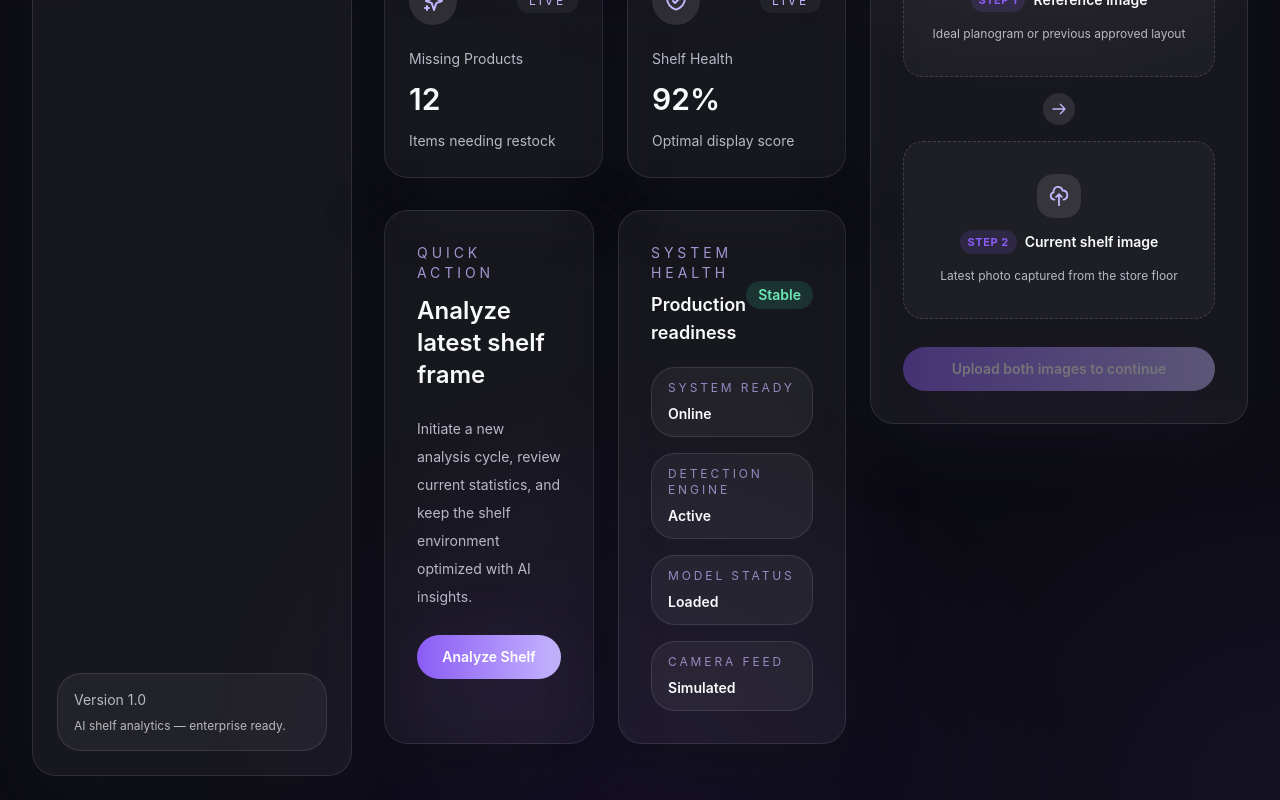
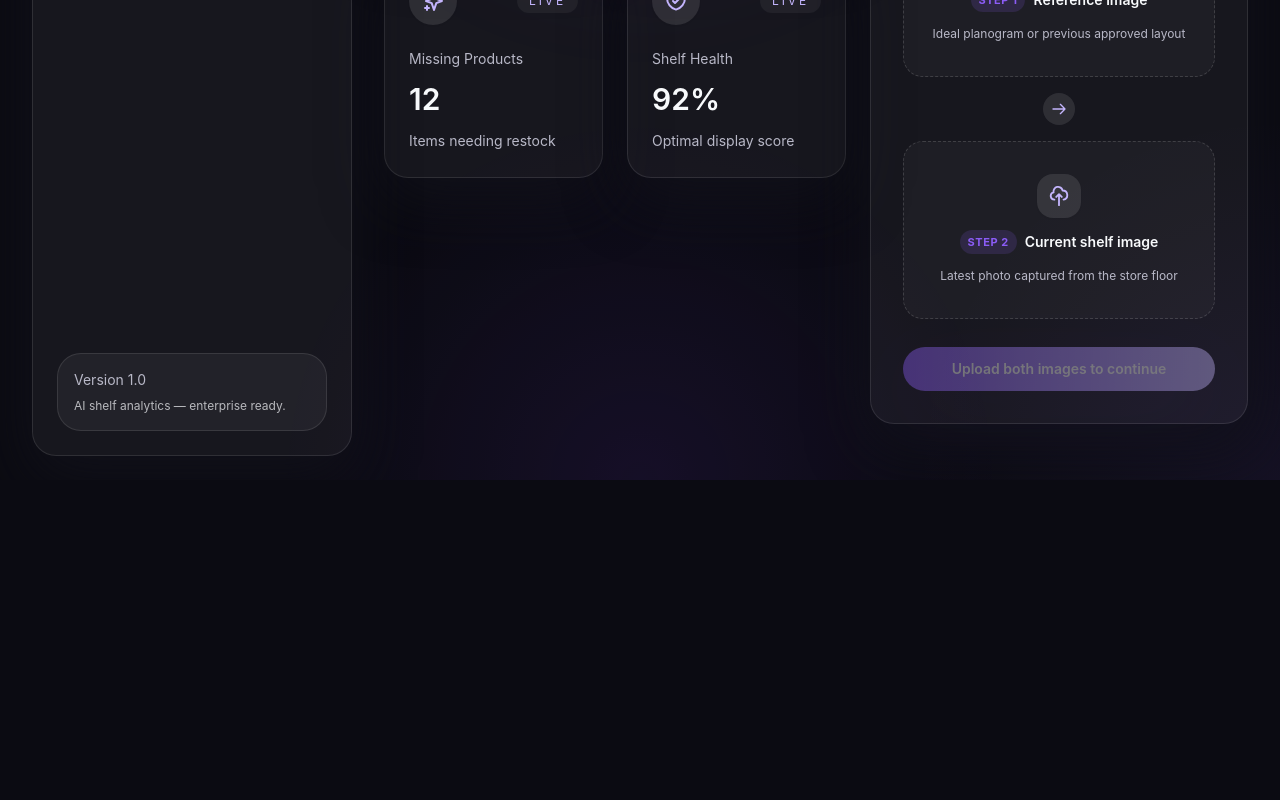
Before and after one commit to Interns26/Shelfie, a React (Vite) app: page / in a window 1280 px wide. Shown: the part 574-1374 px from the top of the page. After the commit the page ends 1054 px from the top, so only its background shows below. Built offline with nearby package versions, Linux system fonts and the light colour scheme.

Commit message:
remove unnecessary features from the dashboard

```diff
--- /dev/null
+++ b/src/components/layout/BackgroundDecor.jsx
@@ -0,0 +1,47 @@
+function BackgroundDecor() {
+  return (
+    <div className="pointer-events-none absolute inset-0 overflow-hidden" aria-hidden="true">
+      <svg
+        className="absolute -top-24 left-[8%] h-[520px] w-[520px] opacity-[0.35] dark:opacity-[0.22]"
+        viewBox="0 0 520 520"
+        fill="none"
+      >
+        <circle cx="260" cy="260" r="259" stroke="url(#ring-a)" strokeWidth="1" />
+      </svg>
+      <svg
+        className="absolute -right-16 top-16 h-[380px] w-[380px] opacity-[0.3] dark:opacity-[0.18]"
+        viewBox="0 0 380 380"
+        fill="none"
+      >
+        <circle cx="190" cy="190" r="189" stroke="url(#ring-b)" strokeWidth="1" />
+      </svg>
+      <svg className="absolute inset-0 h-full w-full" viewBox="0 0 1440 300" fill="none" preserveAspectRatio="none">
+        <path
+          d="M-40 60 C 240 160, 520 -20, 800 90 S 1360 160, 1480 40"
+          stroke="url(#line-a)"
+          strokeWidth="1"
+          className="opacity-[0.28] dark:opacity-[0.16]"
+        />
+      </svg>
+      <svg width="0" height="0">
+        <defs>
+          <linearGradient id="ring-a" x1="0" y1="0" x2="1" y2="1">
+            <stop offset="0%" stopColor="#8B5CF6" stopOpacity="0.7" />
+            <stop offset="100%" stopColor="#8B5CF6" stopOpacity="0" />
+          </linearGradient>
+          <linearGradient id="ring-b" x1="1" y1="0" x2="0" y2="1">
+            <stop offset="0%" stopColor="#C4B5FD" stopOpacity="0.6" />
+            <stop offset="100%" stopColor="#C4B5FD" stopOpacity="0" />
+          </linearGradient>
+          <linearGradient id="line-a" x1="0" y1="0" x2="1" y2="0">
+            <stop offset="0%" stopColor="#8B5CF6" stopOpacity="0" />
+            <stop offset="50%" stopColor="#8B5CF6" stopOpacity="0.8" />
+            <stop offset="100%" stopColor="#8B5CF6" stopOpacity="0" />
+          </linearGradient>
+        </defs>
+      </svg>
+    </div>
+  );
+}
+
+export default BackgroundDecor;
--- a/src/pages/Dashboard/Dashboard.jsx
+++ b/src/pages/Dashboard/Dashboard.jsx
@@ -3,7 +3,6 @@ import { HiOutlineCube, HiOutlineExclamationCircle, HiOutlineShieldCheck, HiOutl
 import { motion } from 'framer-motion';
 import AppShell from '../../components/layout/AppShell.jsx';
 import StatCard from '../../components/ui/StatCard.jsx';
-import StatusBadge from '../../components/ui/StatusBadge.jsx';
 import GradientButton from '../../components/ui/GradientButton.jsx';
 import SectionTitle from '../../components/ui/SectionTitle.jsx';
 import UploadDropzone from '../../components/ui/UploadDropzone.jsx';
@@ -69,34 +68,7 @@ function Dashboard() {
               );
             })}
           </motion.div>
-          <div className="grid gap-6 xl:grid-cols-[1.4fr_0.9fr]">
-            <div className="card-glass p-8">
-              <div className="flex flex-col gap-6">
-                <div>
-                  <p className="text-sm uppercase tracking-[0.28em] text-lavender/80">Quick action</p>
-                  <h2 className="mt-3 text-2xl font-semibold text-soft">Analyze latest shelf frame</h2>
-                </div>
-                <p className="text-sm leading-7 text-muted">Initiate a new analysis cycle, review current statistics, and keep the shelf environment optimized with AI insights.</p>
-                <GradientButton className="w-full max-w-xs">Analyze Shelf</GradientButton>
-              </div>
-            </div>
-            <div className="card-glass p-8">
-              <div className="space-y-5">
-                <div className="flex items-center justify-between">
-                  <div>
-                    <p className="text-sm uppercase tracking-[0.28em] text-lavender/80">System health</p>
-                    <p className="mt-2 text-lg font-semibold text-soft">Production readiness</p>
-                  </div>
-                  <span className="rounded-full bg-emerald-400/15 px-3 py-1 text-sm font-semibold text-emerald-300">Stable</span>
-                </div>
-                <div className="grid gap-4">
-                  {dashboard?.status.map((item) => (
-                    <StatusBadge key={item.label} label={item.label} value={item.value} />
-                  ))}
-                </div>
-              </div>
-            </div>
-          </div>
+          {/* Quick action and System health cards removed */}
         </div>
 
         <div className="space-y-6">
```
